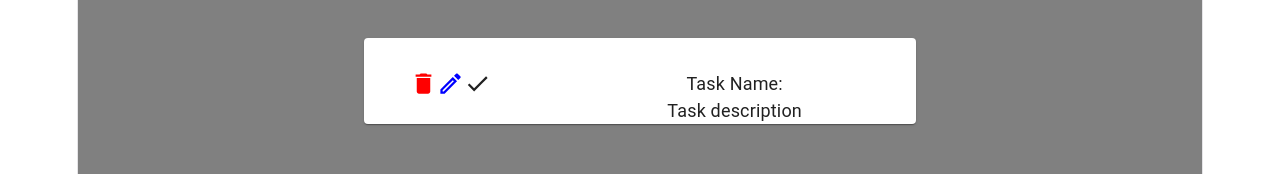
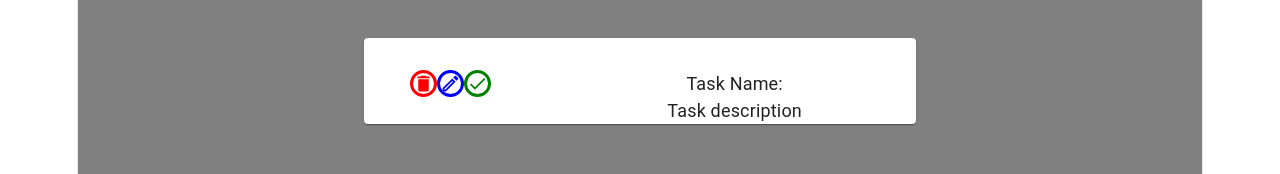
Before and after one commit to ALJAZARIhadi/todo-list-react, a React (Vite) app: page / in a window 1280 px wide. Shown: the part 172-346 px from the top of the page. Built offline with nearby package versions, Linux system fonts and the light colour scheme.

Commit message:
adding some style

```diff
--- a/src/TodoList.jsx
+++ b/src/TodoList.jsx
@@ -19,10 +19,10 @@ export default function TodoList() {
         <CardContent>
         </CardContent>
           <Grid container spacing={2}>
-            <Grid size={4}>
-              <DeleteIcon sx={{background:"White", color:"red"}}></DeleteIcon>
-              <EditOutlinedIcon sx={{background:"White", color:"blue"}}></EditOutlinedIcon>
-              <DoneOutlinedIcon></DoneOutlinedIcon>
+            <Grid size={4} sx={{gap:"10px"}}>
+              <DeleteIcon sx={{background:"White", color:"red" , border:"solid 3px red", borderRadius:"100%"}}></DeleteIcon>
+              <EditOutlinedIcon sx={{background:"White", color:"blue" , border:"solid 3px blue", borderRadius:"100%"}}></EditOutlinedIcon>
+              <DoneOutlinedIcon sx={{background:"White", color:"green" , border:"solid 3px green", borderRadius:"100%"}}></DoneOutlinedIcon>
             </Grid>
             <Grid size={8}>
               <p sx={{color:"black"}}>Task Name:</p>
```
